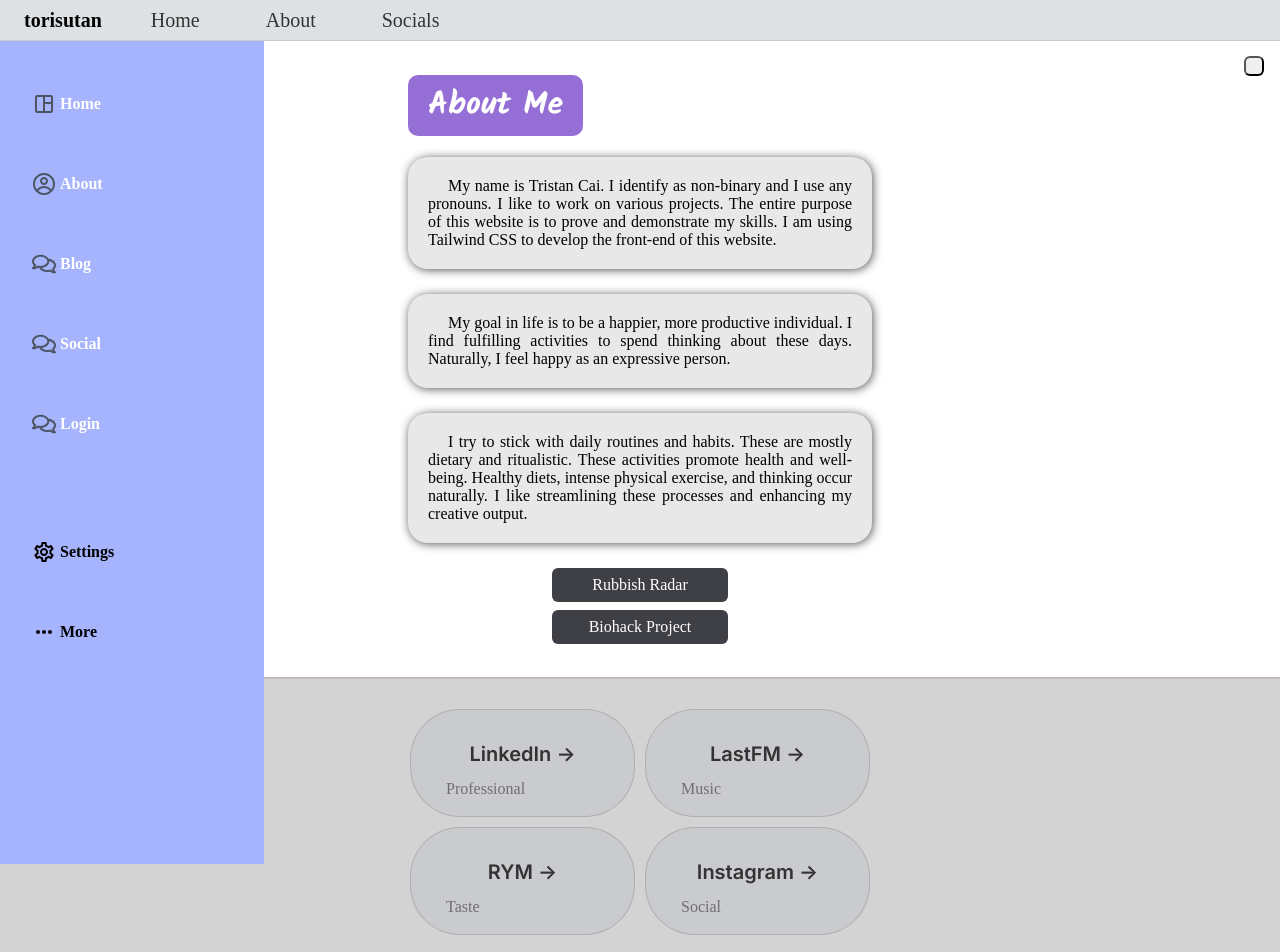
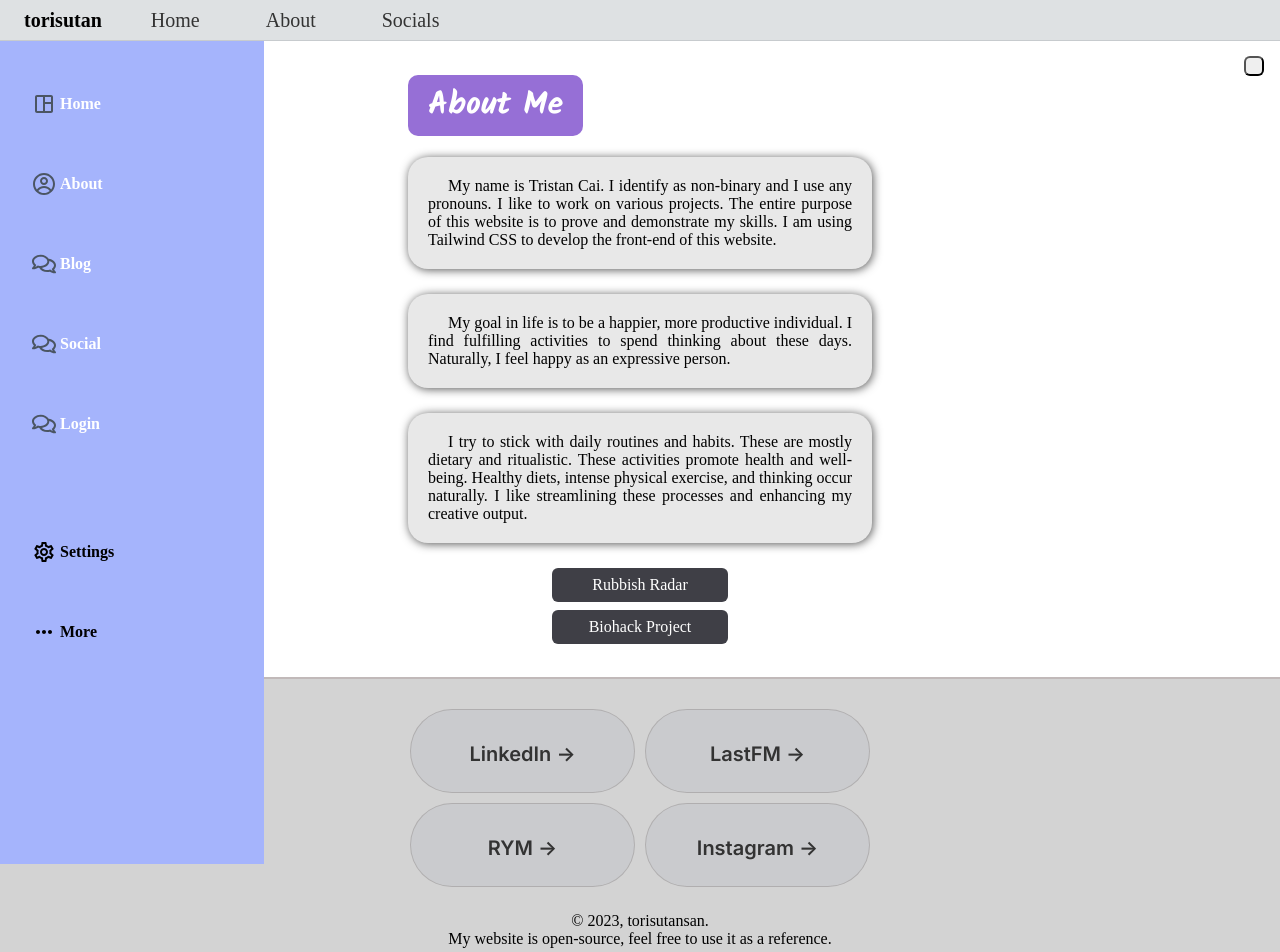
Before and after one commit to torisutansan02/torisutansan, a Next.js app: page /about in a window 1280 px wide. Shown: the top 952 px of the page. Built offline with nearby package versions, Linux system fonts and the light colour scheme; a web font is replaced by a local one.

Commit message:
Making a couple of necessary changes

```diff
--- a/components/Footer.js
+++ b/components/Footer.js
@@ -17,9 +17,6 @@ const Footer = () => {
                             <h2 className = {inter.className}>
                             LinkedIn <span> -&gt; </span>
                             </h2>
-                            <p className = {inter.className}>
-                            Professional
-                            </p>
                         </a>
 
                         <a
@@ -31,9 +28,6 @@ const Footer = () => {
                             <h2 className = {inter.className}>
                             LastFM <span> -&gt; </span>
                             </h2>
-                            <p className = {inter.className}>
-                            Music
-                            </p>
                         </a>
 
                         <a
@@ -45,9 +39,6 @@ const Footer = () => {
                             <h2 className = {inter.className}>
                             RYM <span> -&gt; </span>
                             </h2>
-                            <p className = {inter.className}>
-                            Taste
-                            </p>
                         </a>
 
                         <a
@@ -59,9 +50,6 @@ const Footer = () => {
                             <h2 className = {inter.className}>
                             Instagram <span> -&gt; </span>
                             </h2>
-                            <p className = {inter.className}>
-                            Social
-                            </p>
                         </a>
                     </div>
                     © 2023, torisutansan.
--- a/components/Navbar.js
+++ b/components/Navbar.js
@@ -4,7 +4,7 @@ import styles from '@/styles/Home.module.css'
 const Navbar = () => {
     return (
         <div className = {styles.navbar}>
-            <h1 className = "NavHeader"> torisutan </h1>
+            <h1> torisutan </h1>
             <ul className = {styles.links}>
                 <li>
                     <Link className = "hover:text-sky-500" href = "/"> Home </Link>
--- a/styles/Home.module.css
+++ b/styles/Home.module.css
@@ -27,6 +27,7 @@
 }
 
 .navbar h1 {
+  margin-right: 0px;
   font-size: 20px;
   padding: 0.1rem 1.5rem;
   color: #000000;
@@ -39,6 +40,7 @@
 }
 
 .navbar .links {
+  margin-left: 0px;
   font-size: 20px;
   padding: 0.1rem 1.5rem;
   display: flex;
@@ -193,18 +195,18 @@
   .grid {
     max-width: 100%;
     padding-bottom: 25px;
-    gap: 10px;
+    gap: 5px;
     align-items: center;
     justify-content: center;
     margin: 0 auto;
     display: grid;
-    grid-template-columns: repeat(1, minmax(10%, auto));
+    grid-template-columns: repeat(2, minmax(10%, auto));
     width: var(--max-width);
   }
 
 .card {
   display: grid;
-  padding: 15px 15px;
+  padding: 10px 10px;
   border-radius: var(--border-radius);
   background: rgba(var(--card-rgb), 0.35);
   border: 1px solid rgba(var(--card-border-rgb), 0.45);
@@ -217,7 +219,7 @@
 }
 
 .card h2 {
-  font-size: 20px;
+  font-size: 16px;
   font-weight: 600;
   margin-bottom: 0.7rem;
 }
--- a/styles/globals.css
+++ b/styles/globals.css
@@ -174,6 +174,21 @@ footer {
   }
 }
 
+@media (min-width: 1024px) {
+  h5{
+    margin-left: 400px;
+  }
+  p {
+    margin-left: 400px;
+    margin-right: 400px;
+  }
+
+  ul {
+    margin-left: 400px;
+    margin-right: 400px;
+  }
+}
+
 @media (max-width: 1023px) {
   body {
     font-family: "Klee One";
```
